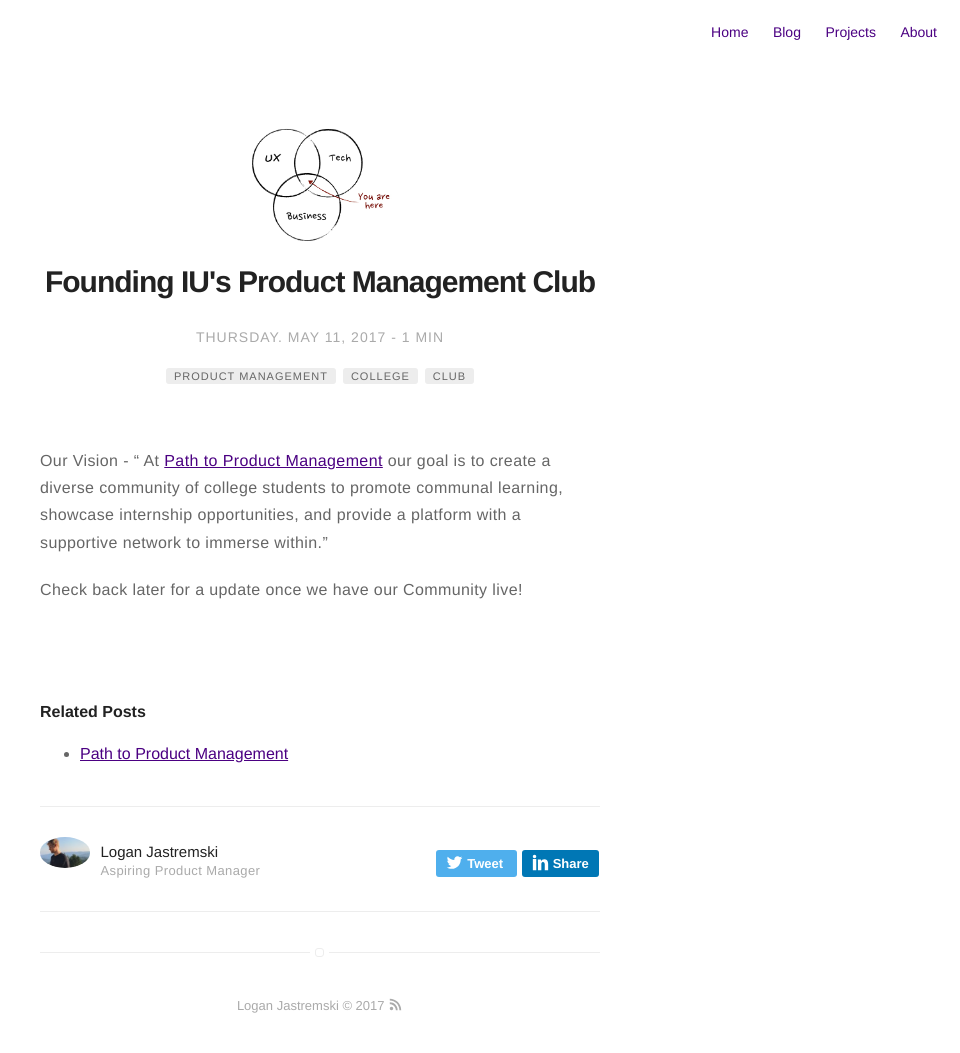
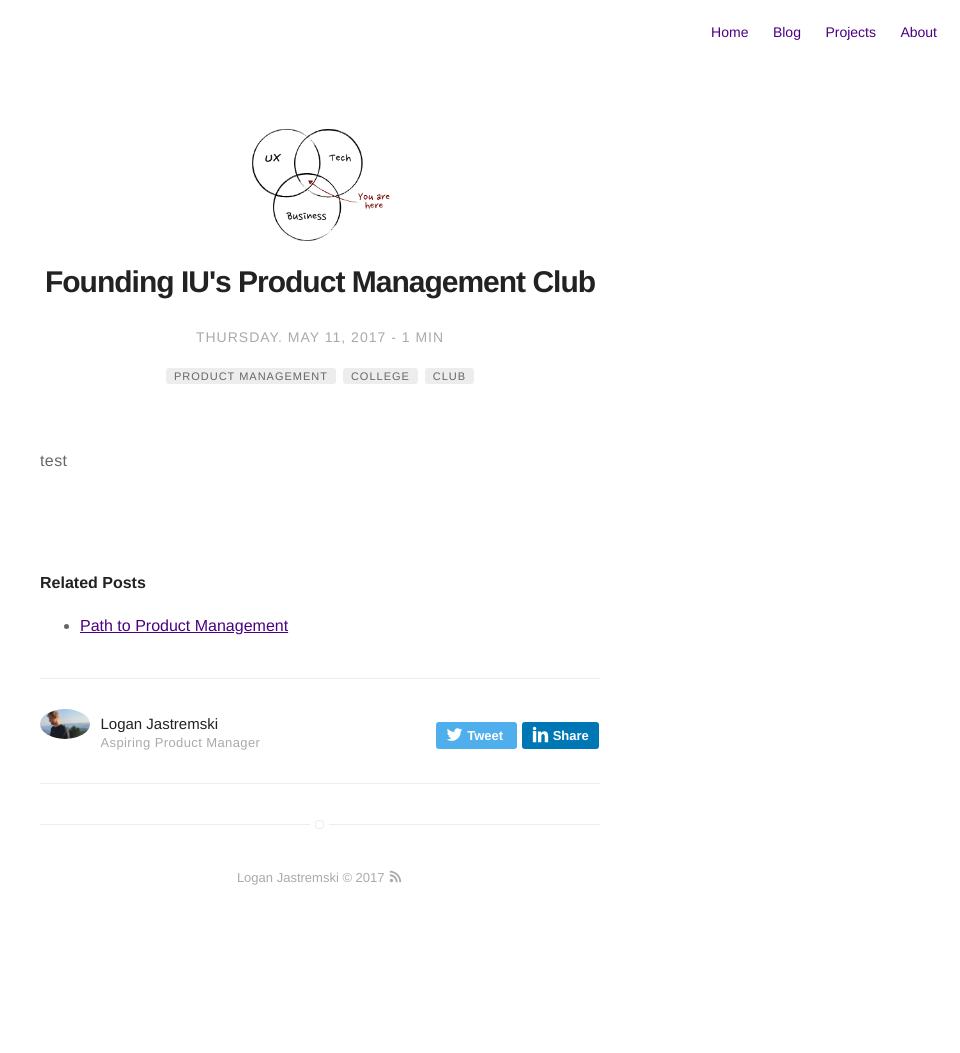
Before and after one commit to LoganJastremski/LoganJastremski.com, a Jekyll site: the page built from _posts/2017-05-11-Product-Management-Club.markdown, in a window 1280 px wide. Shown: the whole page, without its empty margins (320-1280 px from the left). Built offline with Jekyll 4.4.1, drawn with Linux system fonts in a browser that asks for light colours; after the commit the page ends 925 px from its top, so only the background shows below that.

Commit message:
does this fix it?

```diff
--- a/_posts/2017-05-11-Product-Management-Club.markdown
+++ b/_posts/2017-05-11-Product-Management-Club.markdown
@@ -16,6 +16,4 @@ author: loganjastremski
 externalLink: false
 ---
 
-Our Vision - " At [Path to Product Management](http://pathtopm.com) our goal is to create a diverse community of college students to promote communal learning, showcase internship opportunities, and provide a platform with a supportive network to immerse within."
-
-Check back later for a update once we have our Community live!
+test
```
